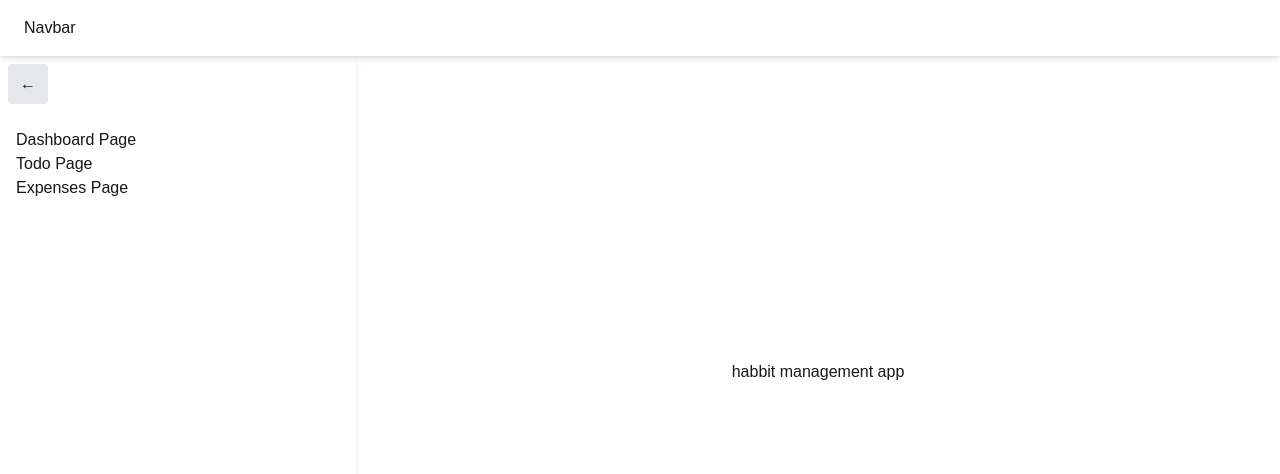
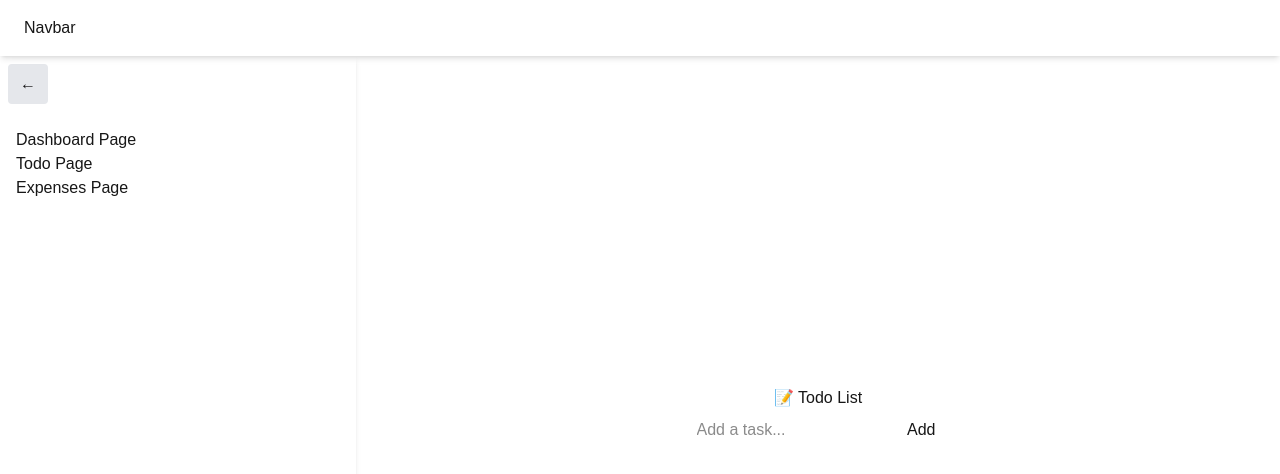
Before and after one commit to KarlStevenRequinto/habbit-management, a Next.js app: page / in a window 1280 px wide. Shown: the top 474 px of the page. Built offline with nearby package versions, Linux system fonts and the light colour scheme.

Commit message:
page setup

```diff
--- a/src/app/(main)/AppShell.tsx
+++ b/src/app/(main)/AppShell.tsx
@@ -11,11 +11,8 @@ export default function AppShell({ children }: { children: React.ReactNode }) {
         <>
             <Navbar />
             <Sidebar collapse={collapsed} toggleSidebar={toggleSidebar} />
-            <main
-                className="min-h-[calc(100vh-56px)] flex items-center justify-center transition-all duration-300"
-                style={{ marginLeft: sidebarWidth }}
-            >
-                {children}
+            <main className="h-screen pt-16 px-2 pb-2 transition-all duration-300" style={{ marginLeft: sidebarWidth }}>
+                <div className="h-full w-full flex items-center justify-center">{children}</div>
             </main>
         </>
     );
--- a/src/app/(main)/expenses/page.tsx
+++ b/src/app/(main)/expenses/page.tsx
@@ -1,7 +1,11 @@
 import React from "react";
 
 const ExpensesPage = () => {
-    return <div>ExpensesPage</div>;
+    return (
+        <div className="h-full w-full flex items-center justify-center bg-red-100">
+            <div className="h-fit w-fit bg-red-300 p-4 rounded">ExpensesPage</div>
+        </div>
+    );
 };
 
 export default ExpensesPage;
--- a/src/app/(main)/page.tsx
+++ b/src/app/(main)/page.tsx
@@ -1,3 +1,79 @@
+"use client";
+import { useState } from "react";
+
+interface Todo {
+    id: number;
+    text: string;
+    isDone: boolean;
+}
+
 export default function Dashboard() {
-    return <div>habbit management app</div>;
+    const [todos, setTodos] = useState<Todo[]>([]);
+    const [text, setText] = useState("");
+
+    const handleAddTodo = (e: React.FormEvent<HTMLFormElement>) => {
+        e.preventDefault();
+        if (!text.trim()) return;
+
+        const newTodo: Todo = {
+            id: Date.now(),
+            text: text.trim(),
+            isDone: false,
+        };
+
+        setTodos((prev) => [...prev, newTodo]);
+        setText("");
+    };
+
+    const handleDelete = (id: number) => {
+        setTodos((prev) => prev.filter((todo) => todo.id !== id));
+    };
+
+    const handleToggleDone = (id: number) => {
+        setTodos(
+            (prev) =>
+                prev.map((todo) => (todo.id === id ? { ...todo, isDone: !todo.isDone } : todo)).sort((a, b) => Number(a.isDone) - Number(b.isDone)) // done todos at the bottom
+        );
+    };
+
+    return (
+        <div style={{ maxWidth: 400, margin: "40px auto", textAlign: "center" }}>
+            <h2>📝 Todo List</h2>
+            <form onSubmit={handleAddTodo}>
+                <input
+                    type="text"
+                    placeholder="Add a task..."
+                    value={text}
+                    onChange={(e) => setText(e.target.value)}
+                    style={{ padding: "8px", width: "70%" }}
+                />
+                <button type="submit" style={{ padding: "8px 12px", marginLeft: 8 }}>
+                    Add
+                </button>
+            </form>
+
+            <ul style={{ listStyle: "none", padding: 0, marginTop: 20 }}>
+                {todos.map((todo) => (
+                    <li
+                        key={todo.id}
+                        style={{
+                            display: "flex",
+                            justifyContent: "space-between",
+                            marginBottom: 8,
+                            textDecoration: todo.isDone ? "line-through" : "none",
+                            opacity: todo.isDone ? 0.5 : 1,
+                        }}
+                    >
+                        <span>{todo.text}</span>
+                        <div>
+                            <button onClick={() => handleToggleDone(todo.id)}>{todo.isDone ? "Undo" : "Done"}</button>
+                            <button onClick={() => handleDelete(todo.id)} style={{ marginLeft: 8 }}>
+                                Delete
+                            </button>
+                        </div>
+                    </li>
+                ))}
+            </ul>
+        </div>
+    );
 }
--- a/src/app/layout.tsx
+++ b/src/app/layout.tsx
@@ -23,8 +23,8 @@ export default function RootLayout({
     children: React.ReactNode;
 }>) {
     return (
-        <html lang="en">
-            <body className={`${geistSans.variable} ${geistMono.variable} antialiased`}>{children}</body>
+        <html lang="en" className="h-full">
+            <body className={`${geistSans.variable} ${geistMono.variable} antialiased h-full`}>{children}</body>
         </html>
     );
 }
```
